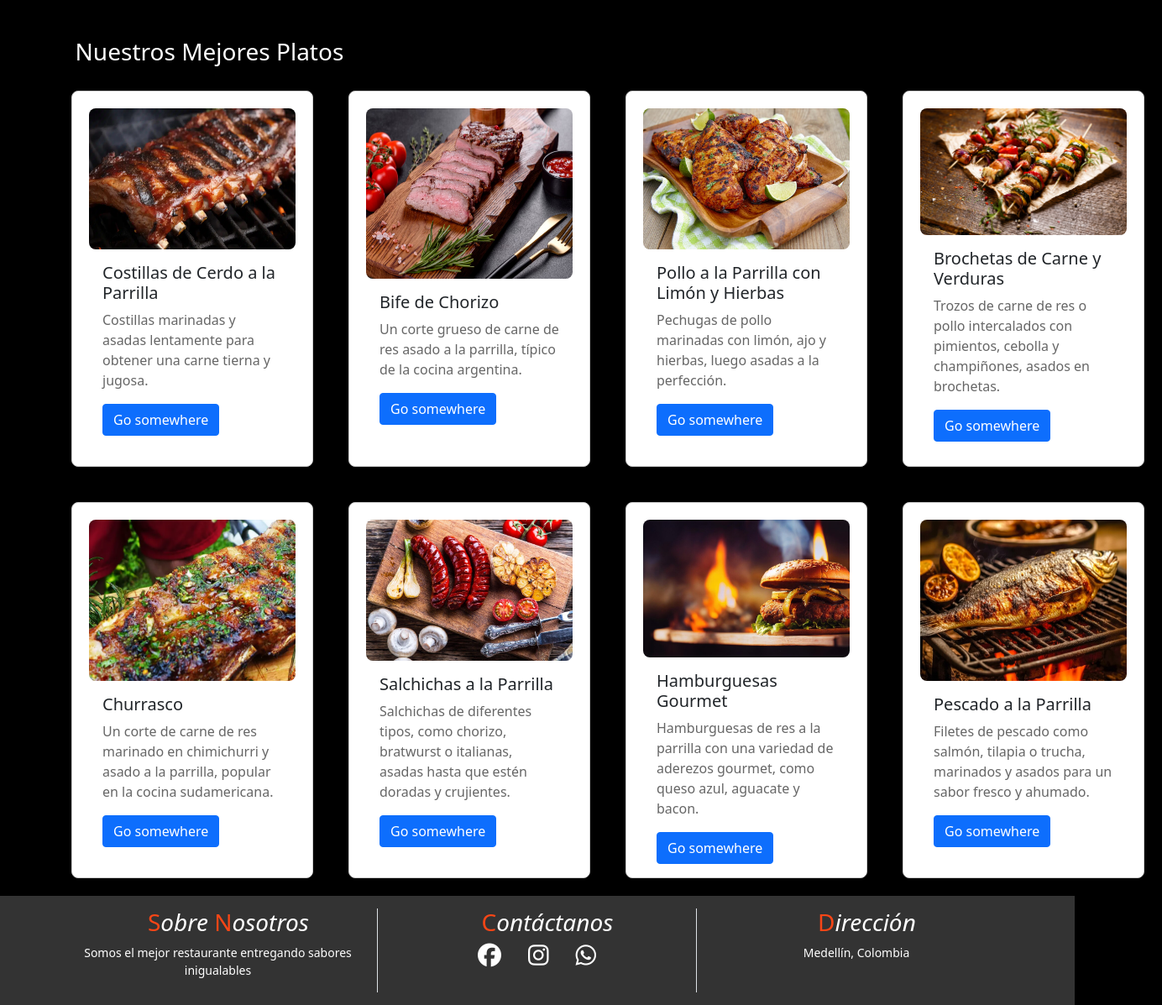
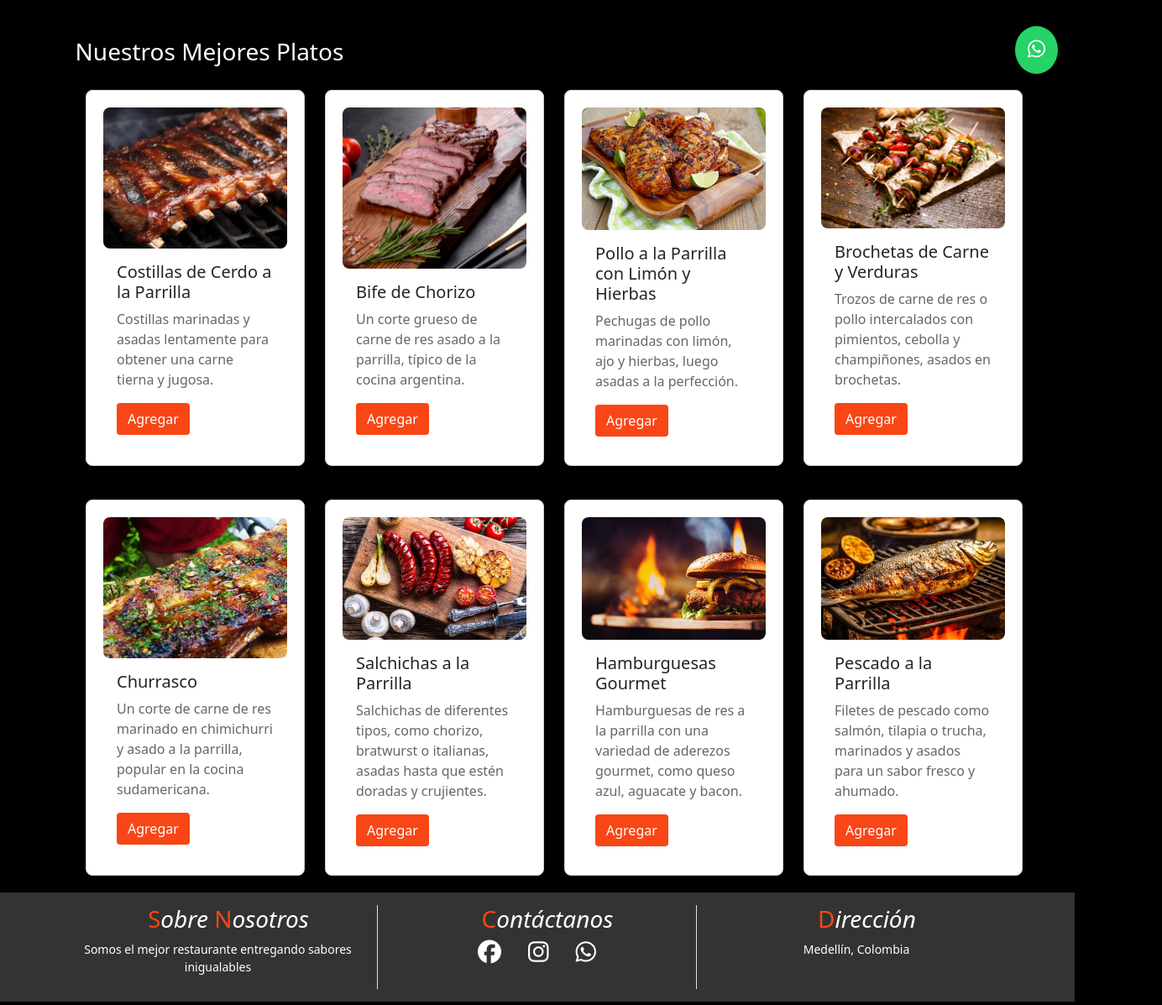
Before and after one commit to Michelle-RA/paginaweb, a plain HTML site: page index.html in a window 1280 px wide. Shown: the part 692-1889 px from the top of the page at 84% size, 1384 px wide, since content can reach past the window. Drawn offline with nearby package versions, Linux system fonts and the light colour scheme.

Commit message:
Se realizan ajustes

```diff
--- a/index.html
+++ b/index.html
@@ -67,132 +67,132 @@
     </div><br><br>
 
     <h3>Nuestros Mejores Platos</h3>
-
-    <table id="tabla">
-        <tbody>
-            <tr>
-                <td>
-                    <div class="card" style="width: 18rem; height: 28rem;">
-                        <img src="src/imagenes/costillas-de-cerdo-parrilla.webp" class="card-img-top cardImg " alt="...">
+    <div class="container">
+        <div class="row">
+            <div class="col-lg-3 col-md-4 ">
+                <div class="card" style="height: 28rem;">
+                    <img src="src/imagenes/costillas-de-cerdo-parrilla.webp" class="card-img-top cardImg" alt="...">
                     <div class="card-body">
                         <h5 class="card-title">Costillas de Cerdo a la Parrilla</h5>
                         <p class="card-text">Costillas marinadas y asadas lentamente para obtener una carne tierna y
                             jugosa.</p>
-                            <a href="#" class="btn btn-primary">Go somewhere</a>
+                        <a href="#" class="btn btnColor">Agregar</a>
                     </div>
                 </div>
-                </td>
-                <td>
-                    <div class="card" style="width: 18rem; height: 28rem; ">
-                        <img src="src/imagenes/bife-de-chorizo.jpg" class="card-img-top cardImg " alt="...">
+            </div>
+            <div class="col-lg-3 col-md-4">
+                <div class="card" style="height: 28rem;">
+                    <img src="src/imagenes/bife-de-chorizo.jpg" class="card-img-top cardImg" alt="...">
                     <div class="card-body">
                         <h5 class="card-title">Bife de Chorizo</h5>
                         <p class="card-text">Un corte grueso de carne de res asado a la parrilla, típico de la
                             cocina argentina.</p>
-                            <a href="#" class="btn btn-primary">Go somewhere</a>
+                        <a href="#" class="btn btnColor">Agregar</a>
                     </div>
                 </div>
-                </td>
-                <td>
-                    <div class="card" style="width: 18rem; height: 28rem; ">
-                        <img src="src/imagenes/pollo-parrilla.jpg" class="card-img-top cardImg " alt="...">
+            </div>
+            <div class="col-lg-3 col-md-4">
+                <div class="card" style="height: 28rem;">
+                    <img src="src/imagenes/pollo-parrilla.jpg" class="card-img-top cardImg" alt="...">
                     <div class="card-body">
                         <h5 class="card-title">Pollo a la Parrilla con Limón y Hierbas</h5>
                         <p class="card-text">Pechugas de pollo marinadas con limón, ajo y hierbas, luego asadas a la
                             perfección.</p>
-                            <a href="#" class="btn btn-primary">Go somewhere</a>
+                        <a href="#" class="btn btnColor">Agregar</a>
                     </div>
                 </div>
-                </td>
-                <td>
-                    <div class="card" style="width: 18rem; height: 28rem; ">
-                        <img src="src/imagenes/brochetas-de-carne-y-verdura.jpg" class="card-img-top cardImg " alt="...">
+            </div>
+            <div class="col-lg-3 col-md-4">
+                <div class="card" style="height: 28rem;">
+                    <img src="src/imagenes/brochetas-de-carne-y-verdura.jpg" class="card-img-top cardImg" alt="...">
                     <div class="card-body">
                         <h5 class="card-title">Brochetas de Carne y Verduras</h5>
                         <p class="card-text">Trozos de carne de res o pollo intercalados con pimientos, cebolla y
                             champiñones, asados en brochetas.</p>
-                            <a href="#" class="btn btn-primary">Go somewhere</a>
+                        <a href="#" class="btn btnColor">Agregar</a>
                     </div>
                 </div>
-                </td>
-            </tr>
-            <tr>
-                <td>
-                    <div class="card" style="width: 18rem; height: 28rem; ">
-                        <img src="src/imagenes/churrasco-a-la-parrilla.webp" class="card-img-top cardImg " alt="...">
+            </div>
+            <div class="col-lg-3 col-md-4">
+                <div class="card" style="height: 28rem;">
+                    <img src="src/imagenes/churrasco-a-la-parrilla.webp" class="card-img-top cardImg" alt="...">
                     <div class="card-body">
                         <h5 class="card-title">Churrasco</h5>
                         <p class="card-text">Un corte de carne de res marinado en chimichurri y asado a la parrilla,
                             popular en la cocina sudamericana.</p>
-                            <a href="#" class="btn btn-primary">Go somewhere</a>
+                        <a href="#" class="btn btnColor">Agregar</a>
                     </div>
                 </div>
-                </td>
-                <td>
-                    <div class="card" style="width: 18rem; height: 28rem; ">
-                        <img src="src/imagenes/salchichas-salchichas-parrilla.jpg" class="card-img-top cardImg " alt="...">
+            </div>
+            <div class="col-lg-3 col-md-4">
+                <div class="card" style="height: 28rem;">
+                    <img src="src/imagenes/salchichas-salchichas-parrilla.jpg" class="card-img-top cardImg" alt="...">
                     <div class="card-body">
                         <h5 class="card-title">Salchichas a la Parrilla</h5>
                         <p class="card-text">Salchichas de diferentes tipos, como chorizo, bratwurst o italianas,
                             asadas hasta que estén doradas y crujientes.</p>
-                            <a href="#" class="btn btn-primary">Go somewhere</a>
+                        <a href="#" class="btn btnColor">Agregar</a>
                     </div>
                 </div>
-                </td>
-                <td>
-                    <div class="card" style="width: 18rem; height: 28rem; ">
-                        <img src="src/imagenes/hamburguesa-parrilla.jpg" class="card-img-top cardImg " alt="...">
+            </div>
+            <div class="col-lg-3 col-md-4">
+                <div class="card" style="height: 28rem;">
+                    <img src="src/imagenes/hamburguesa-parrilla.jpg" class="card-img-top cardImg" alt="...">
                     <div class="card-body">
                         <h5 class="card-title">Hamburguesas Gourmet</h5>
                         <p class="card-text">Hamburguesas de res a la parrilla con una variedad de aderezos gourmet,
                             como queso azul, aguacate y bacon.</p>
-                            <a href="#" class="btn btn-primary">Go somewhere</a>
+                        <a href="#" class="btn btnColor">Agregar</a>
                     </div>
                 </div>
-                </td>
-                <td>
-                    <div class="card" style="width: 18rem; height: 28rem; ">
-                        <img src="src/imagenes/pescado-dorado-parrilla.jpg" class="card-img-top cardImg " alt="...">
+            </div>
+            <div class="col-lg-3 col-md-4">
+                <div class="card" style="height: 28rem;">
+                    <img src="src/imagenes/pescado-dorado-parrilla.jpg" class="card-img-top cardImg" alt="...">
                     <div class="card-body">
                         <h5 class="card-title">Pescado a la Parrilla</h5>
                         <p class="card-text">Filetes de pescado como salmón, tilapia o trucha, marinados y asados
                             para un sabor fresco y ahumado.</p>
-                            <a href="#" class="btn btn-primary">Go somewhere</a>
+                        <a href="#" class="btn btnColor">Agregar</a>
                     </div>
                 </div>
-                </td>
-            </tr>
-        </tbody>
-    </table>
+            </div>
+        </div>
+    </div>
 
     <footer class="footer">
         <div class="container">
             <div class="row text-center">
                 <div class="col-md-4 border-end">
-                    <h3 class="BgTitle">S<i class="BgTitleW" >obre</i>  N<i class="BgTitleW" >osotros</i> </h3>
+                    <h3 class="BgTitle">S<i class="BgTitleW">obre</i> N<i class="BgTitleW">osotros</i> </h3>
                     <p>Somos el mejor restaurante entregando sabores inigualables</p>
                 </div>
                 <div class="col-md-4 border-end">
-                    <h3 class="BgTitle" >C<i class="BgTitleW" >ontáctanos</i></h3>
+                    <h3 class="BgTitle">C<i class="BgTitleW">ontáctanos</i></h3>
                     <div class="d-flex justify-content-center">
-                        <a href="#" class="text-white mx-3">
+                        <a href="https://www.facebook.com/prueba" class="text-white mx-3" target="_blank" >
                             <i class="fab fa-facebook fa-2x"></i>
                         </a>
-                        <a href="#" class="text-white mx-3">
+                        <a href="https://www.instagram.com/prueba" class="text-white mx-3" target="_blank" >
                             <i class="fab fa-instagram fa-2x"></i>
                         </a>
-                        <a href="#" class="text-white mx-3">
+                        <a href="https://wa.me/123" class="text-white mx-3" target="_blank" >
                             <i class="fab fa-whatsapp fa-2x"></i>
                         </a>
                     </div>
                 </div>
                 <div class="col-md-4">
-                    <h3 class="BgTitle" >D<i class="BgTitleW" >irección</i></h3>
+                    <h3 class="BgTitle">D<i class="BgTitleW">irección</i></h3>
                     <p>Medellín, Colombia</p>
                 </div>
             </div>
         </div>
     </footer>
+
+    <a href="https://wa.me/123" class="whatsapp-button" target="_blank">
+        <i class="fab fa-whatsapp"></i>
+    </a>
+
 </body>
 <script src="https://cdn.jsdelivr.net/npm/bootstrap@5.0.2/dist/js/bootstrap.bundle.min.js"
     integrity="sha384-MrcW6ZMFYlzcLA8Nl+NtUVF0sA7MsXsP1UyJoMp4YLEuNSfAP+JcXn/tWtIaxVXM"
--- a/src/static.css
+++ b/src/static.css
@@ -32,7 +32,7 @@ li{
     border-radius: 8px;
     padding: 20px;
     margin: 20px;
-    width: 300px;
+    width: 100%;
     box-shadow: 0 4px 8px rgba(0, 0, 0, 0.1);
 }
 
@@ -54,19 +54,10 @@ h3{
     color: white;
 }
 
-#tabla{
-    align-items: center;
-    margin-left: 5%;
-}
-
 #imagen{
     width: 10%;
     height: 80px;
     margin: 5px;
-}
-.cardImg{
-    width: 100%;
-    height: 50%;
 }
 
 .menu{
@@ -94,3 +85,28 @@ nav{
     padding: 15px 0;
     font-size: 14px;
 }
+
+.btnColor{
+    color: #ffffff;
+    background-color: #F94616;
+}
+
+.cardImg {
+    height: 12rem;
+    object-fit: cover;
+}
+
+.whatsapp-button {
+    position: fixed;
+    bottom: 20px;
+    right: 20px;
+    background-color: #25d366;
+    color: white;
+    border-radius: 50%;
+    padding: 15px;
+    box-shadow: 0px 0px 10px rgba(0, 0, 0, 0.1);
+    z-index: 1000;
+}
+.whatsapp-button i {
+    font-size: 24px;
+}
```
Lines whose indentation alone changed are shown as unchanged.
